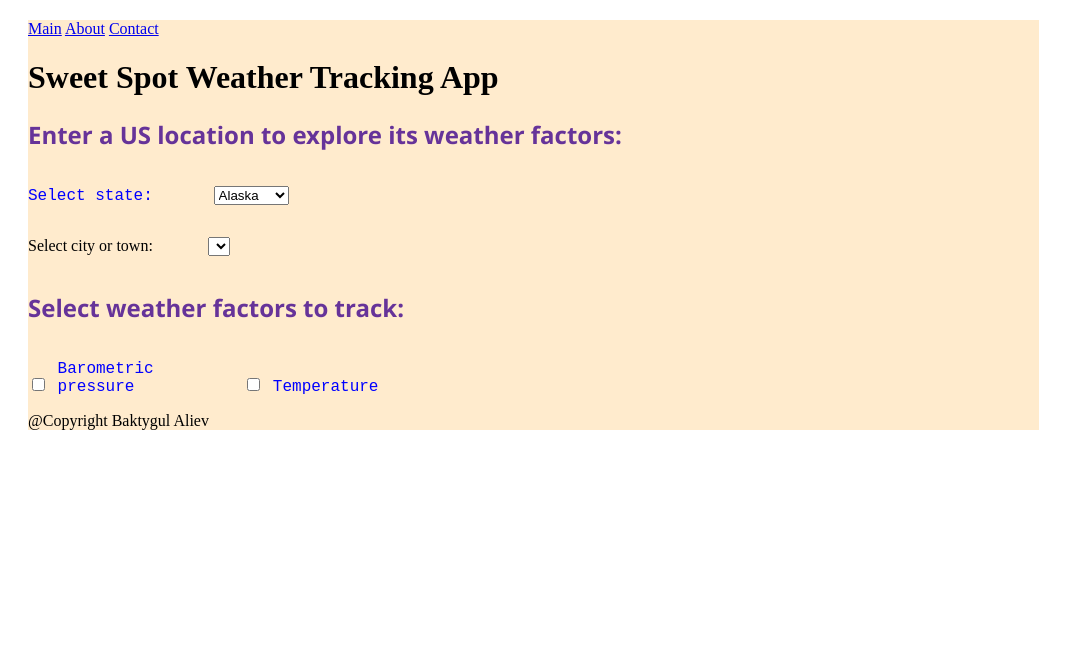
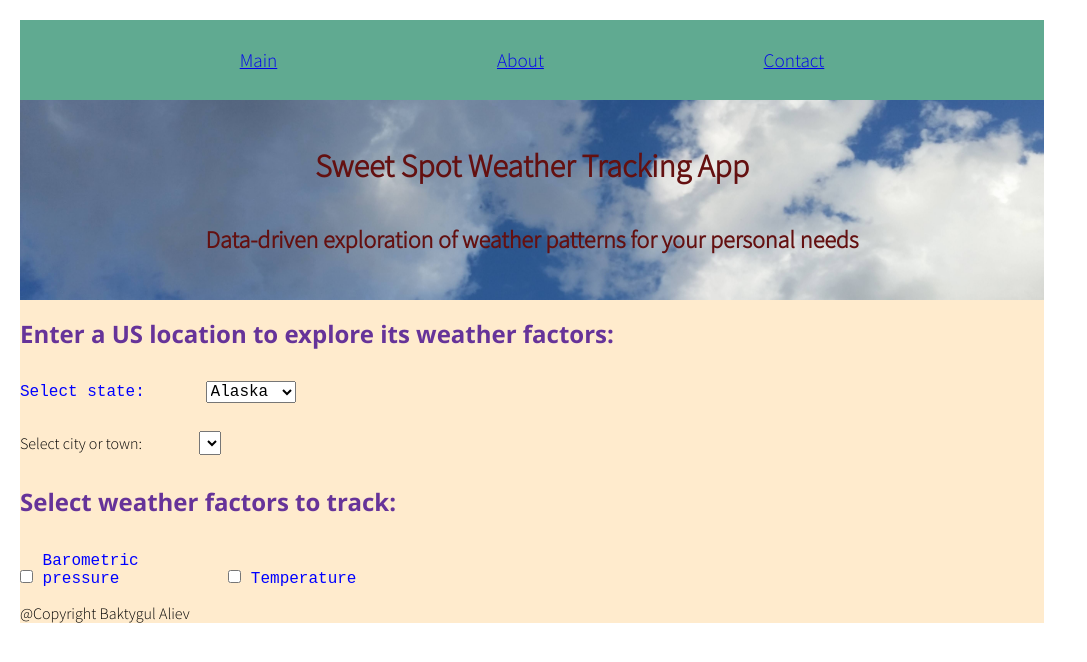
Before and after one commit to 3skm4L/myCapstoneProject, a plain HTML site: page index.html in a window 1280 px wide. Shown: the whole page, without its empty margins (0-1087 px from the left). Drawn offline with nearby package versions, Linux system fonts and the light colour scheme.

Commit message:
latest changes

```diff
--- a/index.html
+++ b/index.html
@@ -6,16 +6,24 @@
     <meta name="viewport" content="width=device-width">
     <title>Sweet Spot App</title>
     <link rel="stylesheet" href="style.css">
+    <link
+    rel="stylesheet"
+    href="https://cdnjs.cloudflare.com/ajax/libs/normalize/8.0.1/normalize.min.css"
+    />
+    <link rel="preconnect" href="https://fonts.googleapis.com">
+    <link rel="preconnect" href="https://fonts.gstatic.com" crossorigin>
+    <link href="https://fonts.googleapis.com/css2?family=Source+Sans+Pro:wght@300&display=swap" rel="stylesheet">
 </head>
 <div id="wrapper">
 <body>
+    <nav>
+        <a href="index.html">Main</a>
+        <a href="about.html">About</a>
+        <a href="contact.html">Contact</a>
+    </nav>
     <header>
-        <nav>
-            <a href="index.html">Main</a>
-            <a href="about.html">About</a>
-            <a href="contact.html">Contact</a>
-        </nav>
         <h1>Sweet Spot Weather Tracking App</h1>
+        <h2>Data-driven exploration of weather patterns for your personal needs</h2>
     </header>
     <main>
         <section>
--- a/style.css
+++ b/style.css
@@ -1,10 +1,39 @@
+header{
+    background: url("hero.jpg") center center no-repeat;
+    background-size: cover;
+    display: flex;
+    flex-direction: column;
+    justify-content: center;
+    align-items: center;
+    height: 200px;
+    color: rgb(100, 16, 16);
+}
+
+/* header > a {
+    text-decoration: none;
+    background-color: white;
+    font-size: 1.5em;
+    padding: 1.5rem;
+    border-radius: 5px;
+} */
+
+nav{
+    background-color: rgb(96, 170, 145);
+    max-width: 100%;
+    justify-content: space-evenly;
+    /*text-align: center;*/
+    display: flex;
+    height: 80px;
+    align-items: center;
+    font-size: larger;
+}
+
 #wrapper{
     margin: 20px;
     background-color: blanchedalmond;
     width: 80%;
+    font-family: 'Source Sans Pro', sans-serif;
 }
-
-
 
 label {
     display: inline-block;
```
Also changed, not shown: about.html (+2 -2 lines), contact.html (+1 -1 lines), hero.jpg (added).
